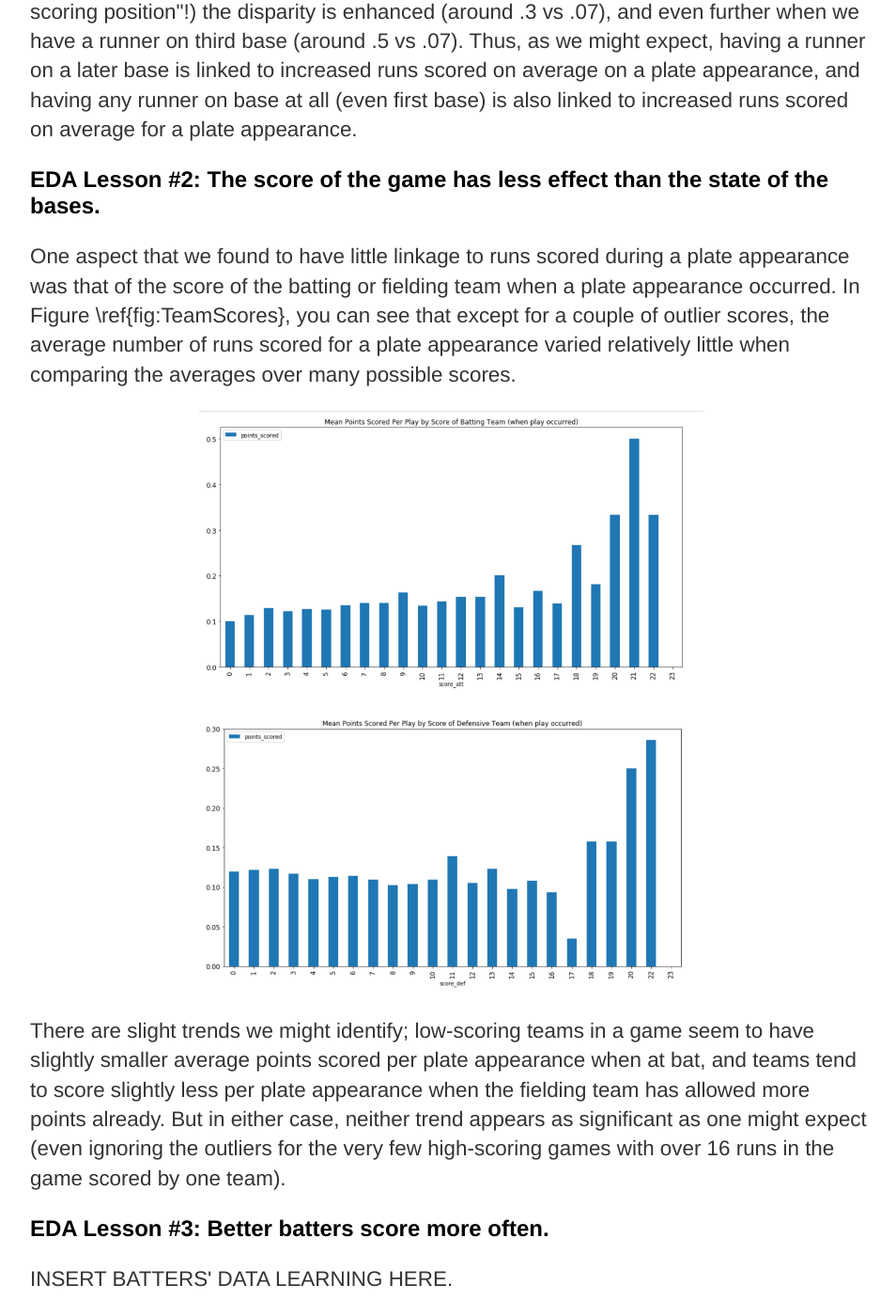
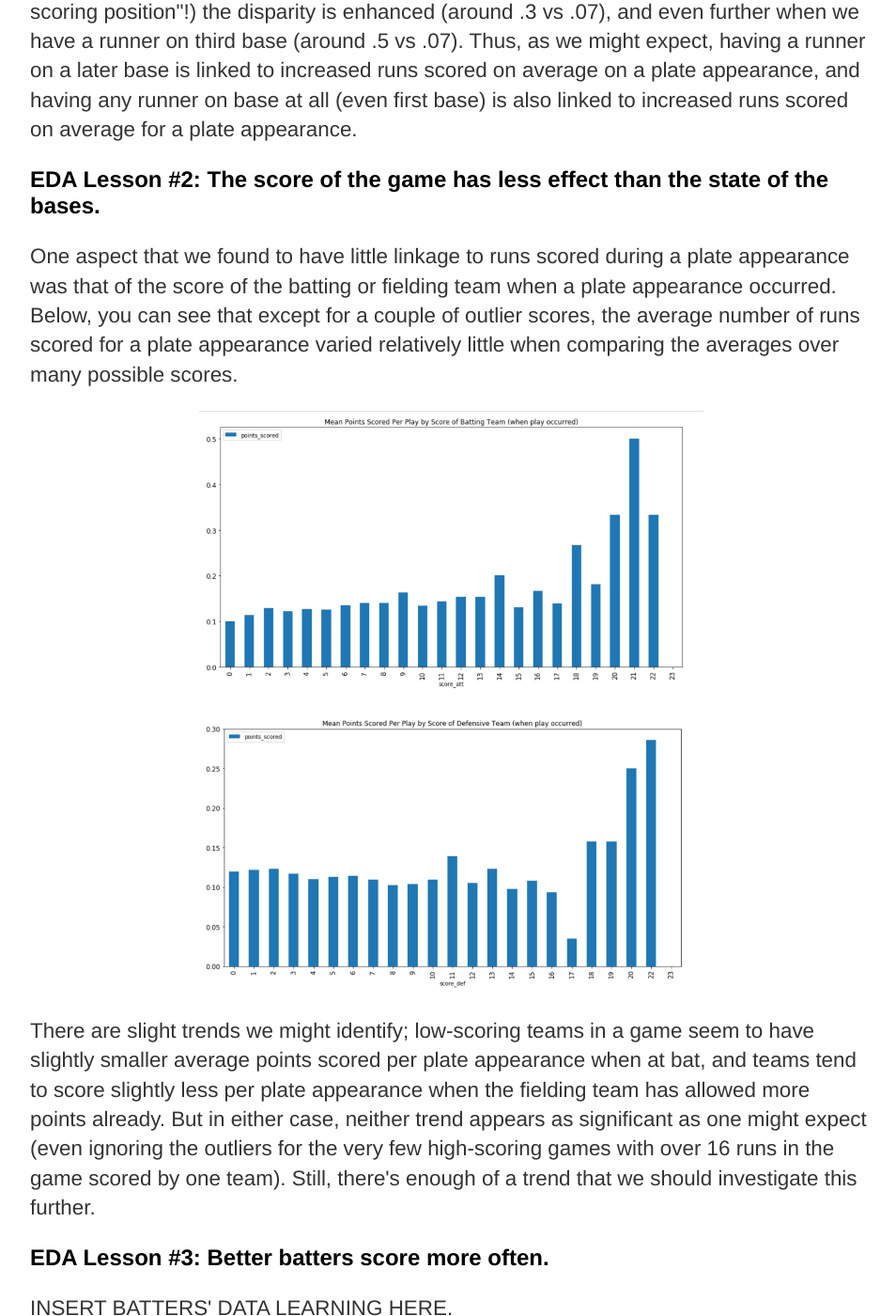
Before and after one commit to handypark/handypark.github.io, a Jekyll site: the page built from data.html, in a window 1280 px wide and 1400 px high, scrolled down 1626 px. Shown: the whole window at 94% size, without its empty margins (160-1114 px from the left). Built offline with Jekyll 4.4.1, drawn with Linux system fonts in a browser that asks for light colours.

Commit message:
Update data.html

```diff
--- a/data.html
+++ b/data.html
@@ -56,7 +56,7 @@ title: Data
 	<h3>EDA Lesson #2: The score of the game has less effect than the state of the bases.</h3>
 	<p>
 		One aspect that we found to have little linkage to runs scored during a plate appearance was that of the score of the
-		batting or fielding team when a plate appearance occurred. In Figure \ref{fig:TeamScores}, you can see that except for a
+		batting or fielding team when a plate appearance occurred. Below, you can see that except for a
 		couple of outlier scores, the average number of runs scored for a plate appearance varied relatively little when
 		comparing the averages over many possible scores.
 	</p>
@@ -74,7 +74,8 @@ title: Data
 		There are slight trends we might identify; low-scoring teams in a game seem to have slightly smaller average points
 		scored per plate appearance when at bat, and teams tend to score slightly less per plate appearance when the fielding
 		team has allowed more points already. But in either case, neither trend appears as significant as one might expect (even
-		ignoring the outliers for the very few high-scoring games with over 16 runs in the game scored by one team).
+		ignoring the outliers for the very few high-scoring games with over 16 runs in the game scored by one team). Still,
+		there's enough of a trend that we should investigate this further.
 	</p>
 	<h3>EDA Lesson #3: Better batters score more often.</h3>
 	<p>
```
